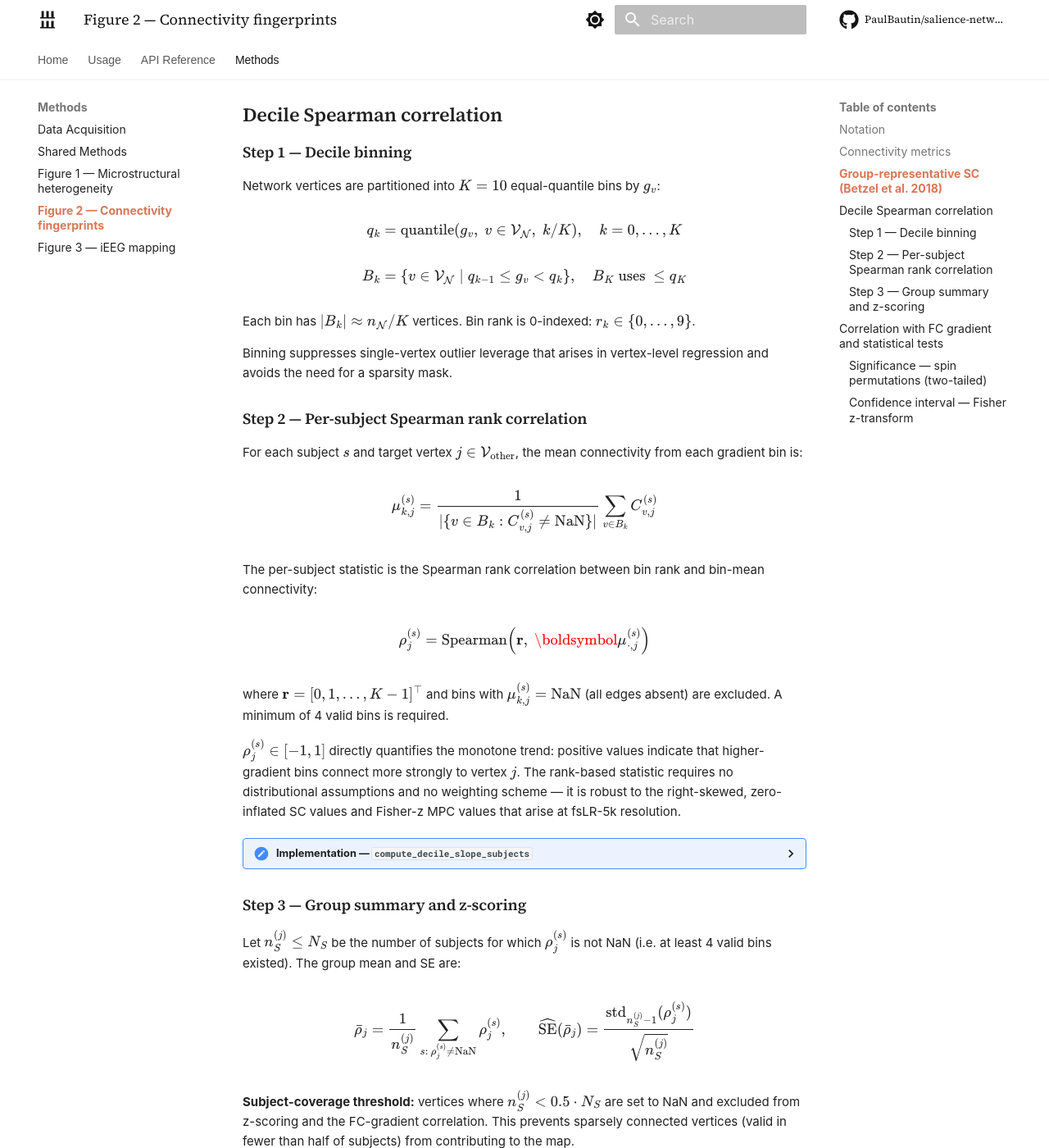
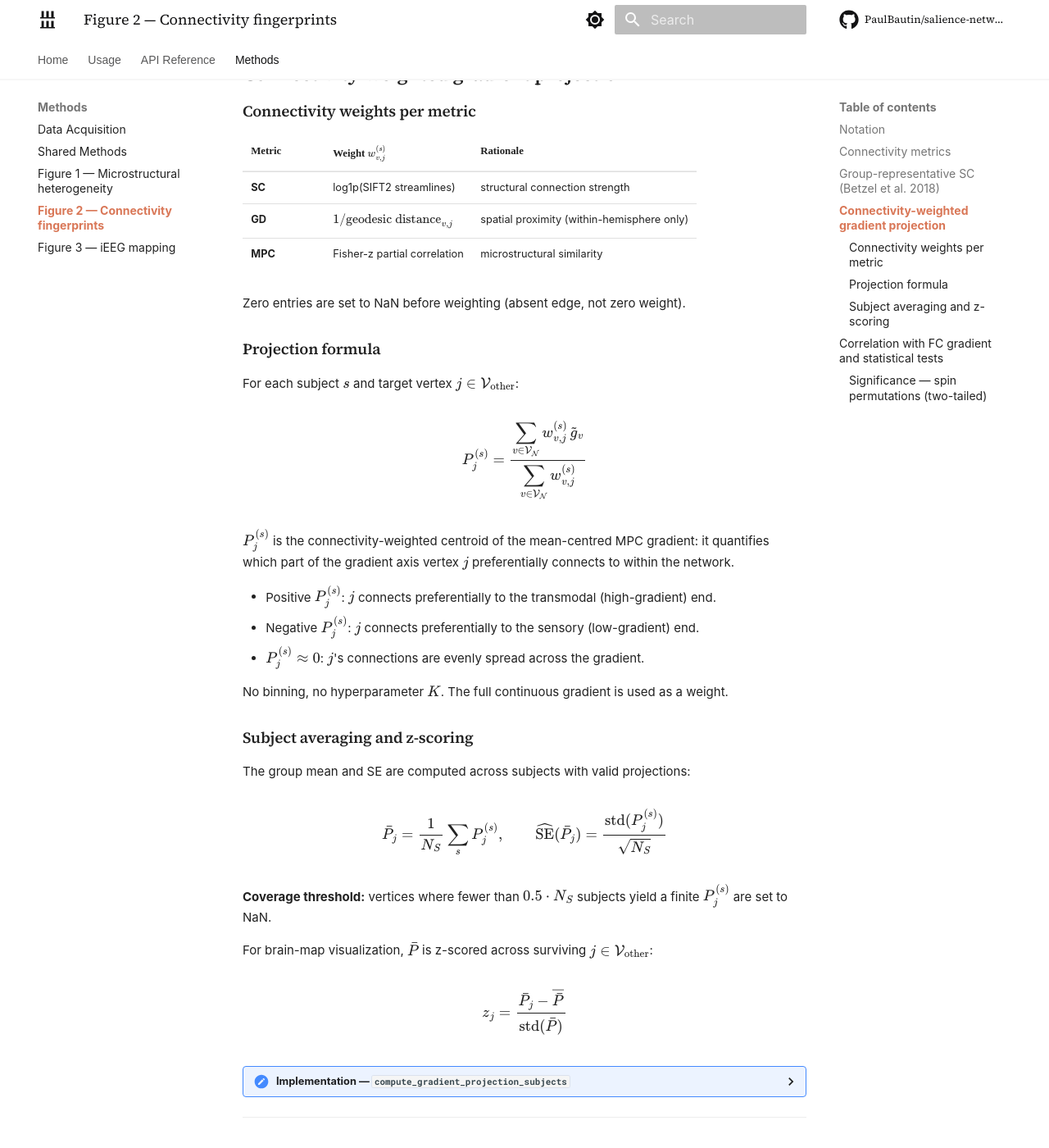
Before and after one commit to PaulBautin/salience-network-multiscale-switch, an MkDocs documentation site: the page built from docs/methods/figure_2.md, in a window 1280 px wide and 1400 px high, scrolled down 2149 px. Shown: the whole window at 82% size. Built offline with MkDocs 1.6.1 and Material for MkDocs 9.7.7, drawn with Linux system fonts in a browser that asks for light colours; some web fonts are replaced; comment, search, counter and statistics services are not loaded; some of the changed text lies outside the part shown.

Commit message:
change figure 2 computation again

````diff
--- a/docs/methods/figure_2.md
+++ b/docs/methods/figure_2.md
@@ -24,10 +24,9 @@ described in [Shared Methods — Spin-test permutations](shared.md#spin-test-per
 |--------|---------|
 | $\mathcal{V}_\mathcal{N}$ | Network vertices at fsLR-5k (e.g. SalVentAttn), $n_\mathcal{N}$ total |
 | $\mathcal{V}_{\text{other}}$ | Non-target-network cortical vertices, $n_{\text{other}}$ total |
-| $g_v$ | Z-scored first MPC gradient value at vertex $v \in \mathcal{V}_\mathcal{N}$ |
-| $C^{(s)}_{v,j}$ | Connectivity from network vertex $v$ to target vertex $j$ for subject $s$ |
-| $K = 10$ | Number of equal-quantile gradient decile bins |
-| $\rho^{(s)}_j$ | Spearman rank correlation between bin rank and bin-mean connectivity, for subject $s$ and target $j$ |
+| $\tilde{g}_v$ | Mean-centred MPC gradient at network vertex $v$ ($\tilde{g}_v = g_v - \bar{g}$) |
+| $w^{(s)}_{v,j}$ | Connectivity weight from network vertex $v$ to target vertex $j$ for subject $s$ |
+| $P^{(s)}_j$ | Per-subject gradient projection at target vertex $j$ |
 | $N_S$ | Number of subjects |
 
 ---
@@ -135,111 +134,89 @@ def fcn_group_bins(adj, dist, hemiid, nbins):
 
 ---
 
-## Decile Spearman correlation
+## Connectivity-weighted gradient projection
 
-### Step 1 — Decile binning
+### Connectivity weights per metric
 
-Network vertices are partitioned into $K = 10$ equal-quantile bins by $g_v$:
+| Metric | Weight $w^{(s)}_{v,j}$ | Rationale |
+|--------|------------------------|-----------|
+| **SC** | log1p(SIFT2 streamlines) | structural connection strength |
+| **GD** | $1 / \text{geodesic distance}_{v,j}$ | spatial proximity (within-hemisphere only) |
+| **MPC** | Fisher-z partial correlation | microstructural similarity |
 
-$$q_k = \text{quantile}(g_v,\; v \in \mathcal{V}_\mathcal{N},\; k/K), \quad k = 0,\ldots,K$$
+Zero entries are set to NaN before weighting (absent edge, not zero weight).
 
-$$B_k = \{v \in \mathcal{V}_\mathcal{N} \mid q_{k-1} \leq g_v < q_k\}, \quad B_K \text{ uses } \leq q_K$$
+### Projection formula
 
-Each bin has $|B_k| \approx n_\mathcal{N} / K$ vertices. Bin rank is 0-indexed:
-$r_k \in \{0,\ldots,9\}$.
+For each subject $s$ and target vertex $j \in \mathcal{V}_{\text{other}}$:
 
-Binning suppresses single-vertex outlier leverage that arises in vertex-level regression and
-avoids the need for a sparsity mask.
+$$P^{(s)}_j = \frac{\displaystyle\sum_{v \in \mathcal{V}_\mathcal{N}} w^{(s)}_{v,j}\,\tilde{g}_v}
+                   {\displaystyle\sum_{v \in \mathcal{V}_\mathcal{N}} w^{(s)}_{v,j}}$$
 
-### Step 2 — Per-subject Spearman rank correlation
+$P^{(s)}_j$ is the connectivity-weighted centroid of the mean-centred MPC gradient: it quantifies
+which part of the gradient axis vertex $j$ preferentially connects to within the network.
 
-For each subject $s$ and target vertex $j \in \mathcal{V}_{\text{other}}$, the mean
-connectivity from each gradient bin is:
+- Positive $P^{(s)}_j$: $j$ connects preferentially to the transmodal (high-gradient) end.
+- Negative $P^{(s)}_j$: $j$ connects preferentially to the sensory (low-gradient) end.
+- $P^{(s)}_j \approx 0$: $j$'s connections are evenly spread across the gradient.
 
-$$\mu^{(s)}_{k,j} = \frac{1}{|\{v \in B_k : C^{(s)}_{v,j} \neq \text{NaN}\}|} \sum_{v \in B_k} C^{(s)}_{v,j}$$
+No binning, no hyperparameter $K$. The full continuous gradient is used as a weight.
 
-The per-subject statistic is the Spearman rank correlation between bin rank and bin-mean connectivity:
+### Subject averaging and z-scoring
 
-$$\rho^{(s)}_j = \text{Spearman}\!\left(\mathbf{r},\; \boldsymbol{\mu}^{(s)}_{\cdot,j}\right)$$
+The group mean and SE are computed across subjects with valid projections:
 
-where $\mathbf{r} = [0,1,\ldots,K-1]^\top$ and bins with $\mu^{(s)}_{k,j} = \text{NaN}$
-(all edges absent) are excluded. A minimum of 4 valid bins is required.
+$$\bar{P}_j = \frac{1}{N_S}\sum_s P^{(s)}_j, \qquad
+\widehat{\text{SE}}(\bar{P}_j) = \frac{\text{std}(P^{(s)}_j)}{\sqrt{N_S}}$$
 
-$\rho^{(s)}_j \in [-1, 1]$ directly quantifies the monotone trend: positive values indicate
-that higher-gradient bins connect more strongly to vertex $j$. The rank-based statistic requires
-no distributional assumptions and no weighting scheme — it is robust to the right-skewed,
-zero-inflated SC values and Fisher-z MPC values that arise at fsLR-5k resolution.
+**Coverage threshold:** vertices where fewer than $0.5 \cdot N_S$ subjects yield a finite
+$P^{(s)}_j$ are set to NaN.
+
+For brain-map visualization, $\bar{P}$ is z-scored across surviving $j \in \mathcal{V}_{\text{other}}$:
+
+$$z_j = \frac{\bar{P}_j - \overline{\bar{P}}}{\text{std}(\bar{P})}$$
 
 <details>
-<summary>Implementation — <code>compute_decile_slope_subjects</code></summary>
+<summary>Implementation — <code>compute_gradient_projection_subjects</code></summary>
 
 ```python
-def compute_decile_slope_subjects(files, gradient_values_cortex,
-                                  network_mask_cortex, other_idx_cortex,
-                                  df_yeo_surf_5k, n_bins=10,
-                                  split_hemi=False, log_transform=False):
-    cortex_mask = df_yeo_surf_5k["hemisphere"].notna().values
-    hemi = df_yeo_surf_5k.loc[cortex_mask, "hemisphere"].values
-    n_other = int(other_idx_cortex.sum())
-    bin_masks = compute_decile_bins(gradient_values_cortex, network_mask_cortex, n_bins)
-    x_rank = np.arange(n_bins, dtype=float)
+def compute_gradient_projection_subjects(files, gradient_values_cortex,
+                                         network_mask_cortex, other_idx_cortex,
+                                         df_yeo_surf_5k, split_hemi=False,
+                                         log_transform=False, invert_weights=False):
+    g_v = gradient_values_cortex[network_mask_cortex].astype(np.float32)
+    g_v -= np.nanmean(g_v)                                # mean-centre
 
-    subject_slopes = []
+    subject_projs = []
     for f in files:
-        data = nib.load(f).darrays[0].data.astype(float)
+        data = nib.load(f).darrays[0].data.astype(np.float32)
         data = data[np.ix_(cortex_mask, cortex_mask)]
         data = np.triu(data, 1) + data.T
         data[data == 0] = np.nan
-        if split_hemi:
-            same_hemi = hemi[:, None] == hemi[None, :]
-            data[~same_hemi] = np.nan
-        if log_transform:
-            data = np.log1p(np.maximum(data, 0))
+        # ... split_hemi / log_transform ...
+        C_sub = data[np.ix_(network_mask_cortex, other_idx_cortex)]
+        del data                                          # release full matrix
 
-        bin_means = np.full((n_bins, n_other), np.nan)
-        for k, bm in enumerate(bin_masks):
-            if bm.any():
-                bin_means[k] = np.nanmean(data[np.ix_(bm, other_idx_cortex)], axis=0)
+        if invert_weights:
+            C_sub = np.where(C_sub > 0, 1.0 / C_sub, np.nan).astype(np.float32)
 
-        slopes = np.full(n_other, np.nan)
-        for j in range(n_other):
-            col = bin_means[:, j]
-            valid = ~np.isnan(col)
-            if valid.sum() >= 4:
-                slopes[j] = spearmanr(x_rank[valid], col[valid])[0]
-        subject_slopes.append(slopes)
+        num = np.nansum(g_v[:, None] * C_sub, axis=0)    # (n_other,)
+        den = np.nansum(C_sub, axis=0)
+        subject_projs.append(np.where(den > 0, num / den, np.nan))
 
-    arr = np.stack(subject_slopes, axis=0)
-    mean_slopes = np.nanmean(arr, axis=0)
-    n_valid = (~np.isnan(arr)).sum(axis=0).astype(float)
-    se_slopes = np.nanstd(arr, axis=0, ddof=1) / np.sqrt(np.maximum(n_valid, 1))
-    return mean_slopes, se_slopes
+    arr = np.stack(subject_projs, axis=0)
+    mean_proj = np.nanmean(arr, axis=0)
+    # ... coverage threshold, SE ...
+    return mean_proj, se_proj
 ```
 
 </details>
-
-### Step 3 — Group summary and z-scoring
-
-Let $n^{(j)}_S \leq N_S$ be the number of subjects for which $\rho^{(s)}_j$ is not NaN
-(i.e. at least 4 valid bins existed). The group mean and SE are:
-
-$$\bar{\rho}_j = \frac{1}{n^{(j)}_S}\sum_{s:\,\rho^{(s)}_j \neq \text{NaN}}\rho^{(s)}_j, \qquad \widehat{\text{SE}}(\bar{\rho}_j) = \frac{\text{std}_{n^{(j)}_S - 1}(\rho^{(s)}_j)}{\sqrt{n^{(j)}_S}}$$
-
-**Subject-coverage threshold:** vertices where $n^{(j)}_S < 0.5 \cdot N_S$ are set to NaN
-and excluded from z-scoring and the FC-gradient correlation. This prevents sparsely
-connected vertices (valid in fewer than half of subjects) from contributing to the map.
-
-For brain-map visualization, $\bar{\rho}$ is z-scored across surviving $j \in \mathcal{V}_{\text{other}}$:
-
-$$z_j = \frac{\bar{\rho}_j - \overline{\bar{\rho}}}{\text{std}(\bar{\rho})}$$
-
-Vertices in $\mathcal{V}_\mathcal{N}$, medial-wall vertices, and coverage-thresholded vertices are set to NaN.
 
 ---
 
 ## Correlation with FC gradient and statistical tests
 
-The z-scored slope map $\mathbf{z}$ is correlated with the whole-brain principal
+The z-scored projection map $\mathbf{z}$ is correlated with the whole-brain principal
 FC gradient $\mathbf{g}^{\text{FC}}$ (fsLR-5k) restricted to $\mathcal{V}_{\text{other}}$:
 
 $$r = \text{Spearman}(\mathbf{z},\; \mathbf{g}^{\text{FC}})$$
@@ -254,16 +231,3 @@ $$p_{\text{spin}} = \frac{1}{1000}\left|\{p : |r_p| \geq |r|\}\right|$$
 A two-tailed test is used because the sign of the gradient is arbitrary (diffusion
 maps do not have a canonical orientation); the test is conservative relative to a
 one-tailed alternative.
-
-### Confidence interval — Fisher z-transform
-
-A 95 % confidence interval for Spearman $r$ is computed via the Fisher
-$z$-transform:
-
-$$z_r = \text{arctanh}(r), \qquad \text{SE}(z_r) = \frac{1}{\sqrt{n_{\text{vert}} - 3}}$$
-
-$$\text{CI}_{95} = \left[\tanh\!\left(z_r - 1.96\,\text{SE}\right),\; \tanh\!\left(z_r + 1.96\,\text{SE}\right)\right]$$
-
-where $n_{\text{vert}} = |\mathcal{V}_{\text{other}}|$ is the number of vertices
-entering the correlation. The CI and the number of subjects $N_S$ are reported
-alongside $r$ in figure annotations and log output.
````
Also changed, not shown: results/figures/figure_2a_brain_GD_rho.svg, results/figures/figure_2a_brain_MPC_rho.svg, results/figures/figure_2a_brain_SC_rho.svg, results/figures/figure_2a_distance_metric.svg, results/figures/figure_2b_brain_MPC_rho_Default.svg, results/figures/figure_2b_brain_MPC_rho_Limbic.svg, 2 other files.
